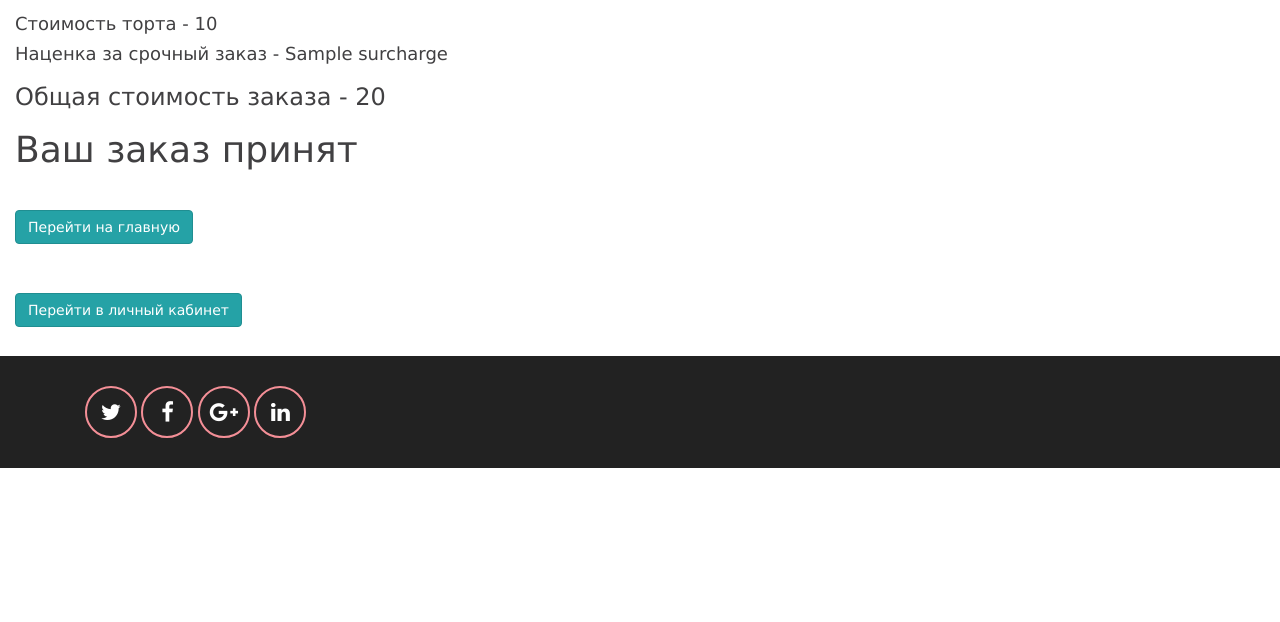
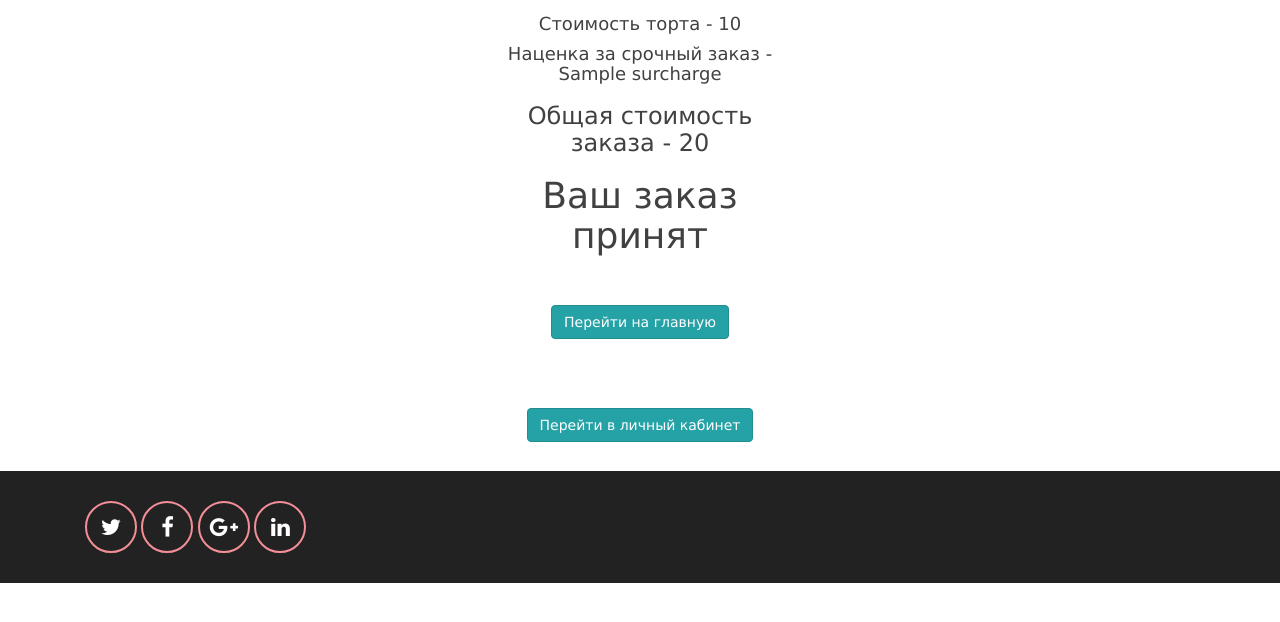
Before and after one commit to mukhametdinovigor/BakeCake, a Django app: template templates/confirmation.html in a window 1280 px wide. Shown: the part 91-713 px from the top of the page. Run offline with Django 3.2, Linux system fonts and the light colour scheme; the template is opened without the code that fills it: most values are stand-ins (such as "Sample title", 1, 10 or a date in 2020); parts of the project's set-up code (start-up, migrations or seed data) failed here and were passed over; some libraries are stand-ins or nearby versions.

Commit message:
Align buttons and text on confrimation page

```diff
--- a/templates/confirmation.html
+++ b/templates/confirmation.html
@@ -1,18 +1,27 @@
 {% extends 'base.html' %}
+{% load django_bootstrap5 %}
+{% bootstrap_css %}
 {% block content %}
+<div class="row d-flex justify-content-center align-items-center">
+    <div class="col-md-3 text-center">
         <h4>Стоимость торта - {{ cake_price }}</h4>
         <h4>Наценка за срочный заказ - {{ surcharge }}</h4>
         <h3>Общая стоимость заказа - {{ cake_price|add:surcharge }}
         <h1> Ваш заказ принят </h1>
-
+        <div class="btn-group" role="group">
             <form action="{% url 'index' %}">
                 <div  class="page-header" id="contact">
                     <button type="submit" class="btn btn-info">Перейти на главную</button>
                 </div>
             </form>
+        </div>
+        <div class="btn-group" role="group">
             <form action="{% url 'account' %}">
                 <div  class="page-header" id="contact">
                     <button type="submit" class="btn btn-info">Перейти в личный кабинет</button>
                 </div>
             </form>
+        </div>
+    </div>
+</div>
 {% endblock %}
```
Lines whose indentation alone changed are shown as unchanged.
